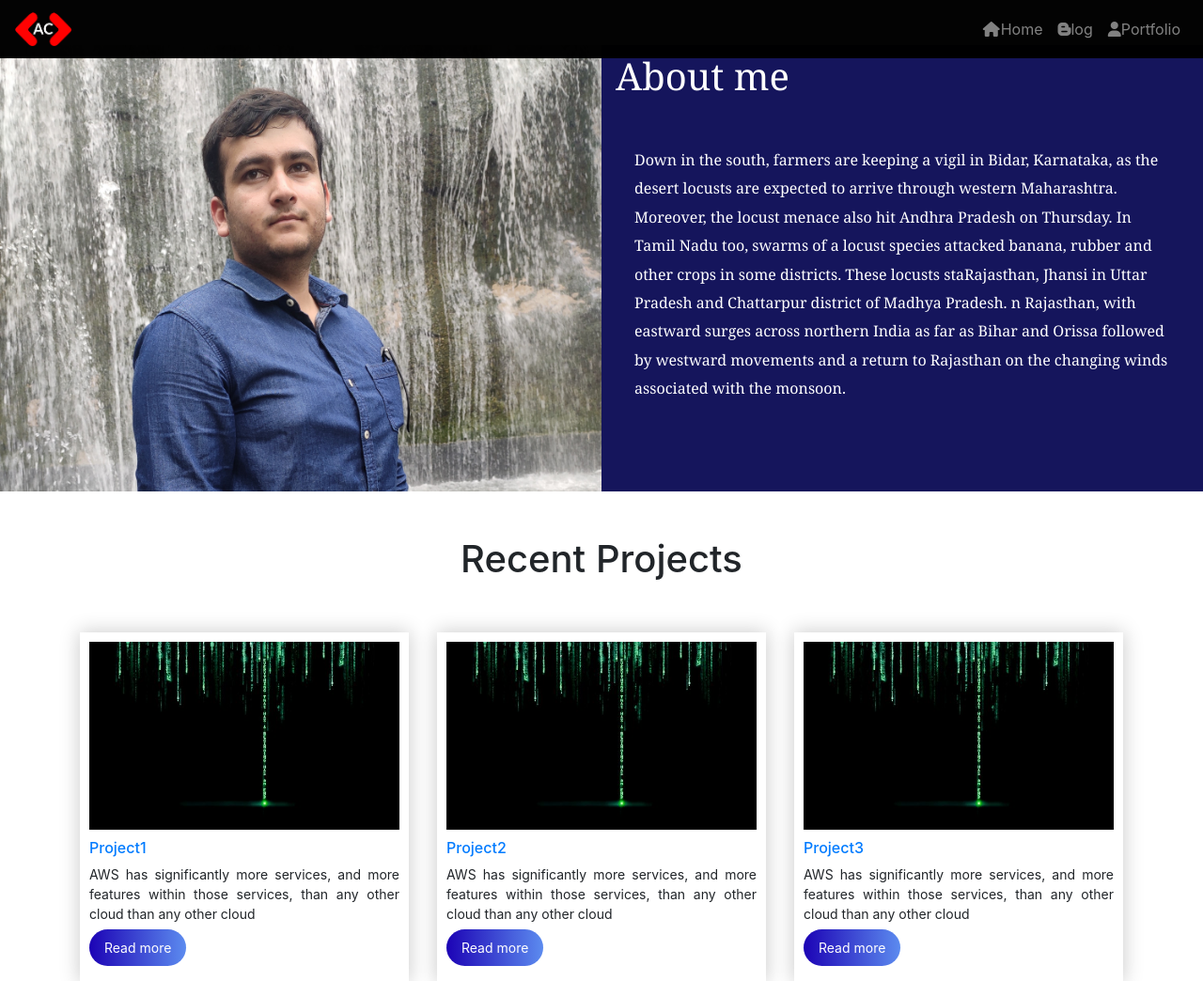
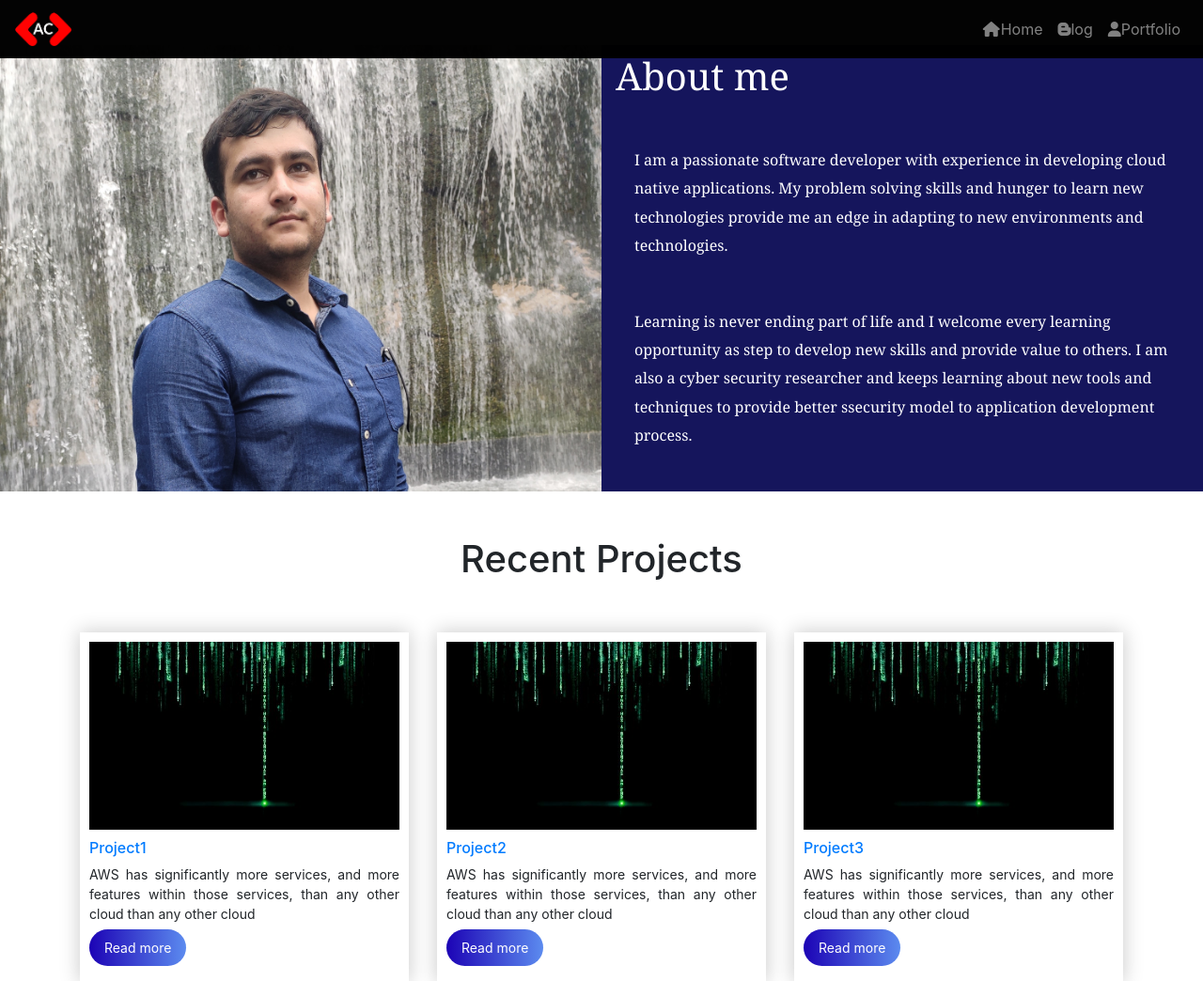
Before and after one commit to amanchourasiya/portfolio, a Django app: page /port/ in a window 1280 px wide. Shown: the top 1044 px of the page at 94% size. Run offline with Django 3.2, Linux system fonts and the light colour scheme; some libraries are stand-ins or nearby versions.

Commit message:
Updated About me page with personal description

```diff
--- a/portfolio/port/templates/portfolio.html
+++ b/portfolio/port/templates/portfolio.html
@@ -10,10 +10,17 @@
   <div class="col-md-6  animated " >
    <div class="port-desc mt-2">
    <h1>About me </h1>
-   <p>Down in the south, farmers are keeping a vigil in Bidar, Karnataka, as the desert locusts are expected to arrive through western Maharashtra. Moreover, the locust menace also hit Andhra Pradesh on Thursday. In Tamil Nadu too, swarms of a locust species attacked banana, rubber and other crops in some districts.
-
-These locusts staRajasthan, Jhansi in Uttar Pradesh and Chattarpur district of Madhya Pradesh.
-n Rajasthan, with eastward surges across northern India as far as Bihar and Orissa followed by westward movements and a return to Rajasthan on the changing winds associated with the monsoon.</p>
+   <p>
+	   I am a passionate software developer with experience in developing cloud native applications. My problem solving skills and hunger to learn new technologies
+	   provide me an edge in adapting to new environments and technologies.
+   </p>
+   <p>
+	   Learning is never ending part of life and I welcome every learning opportunity as step to develop new skills and provide value to others. I am also a cyber security researcher
+	   and keeps learning about new tools and techniques to provide better ssecurity model to application development process.
+   </p>
+   <p>
+	   Aman Chourasiya
+   </p>
   </div>
   </div>
 </div>
```
